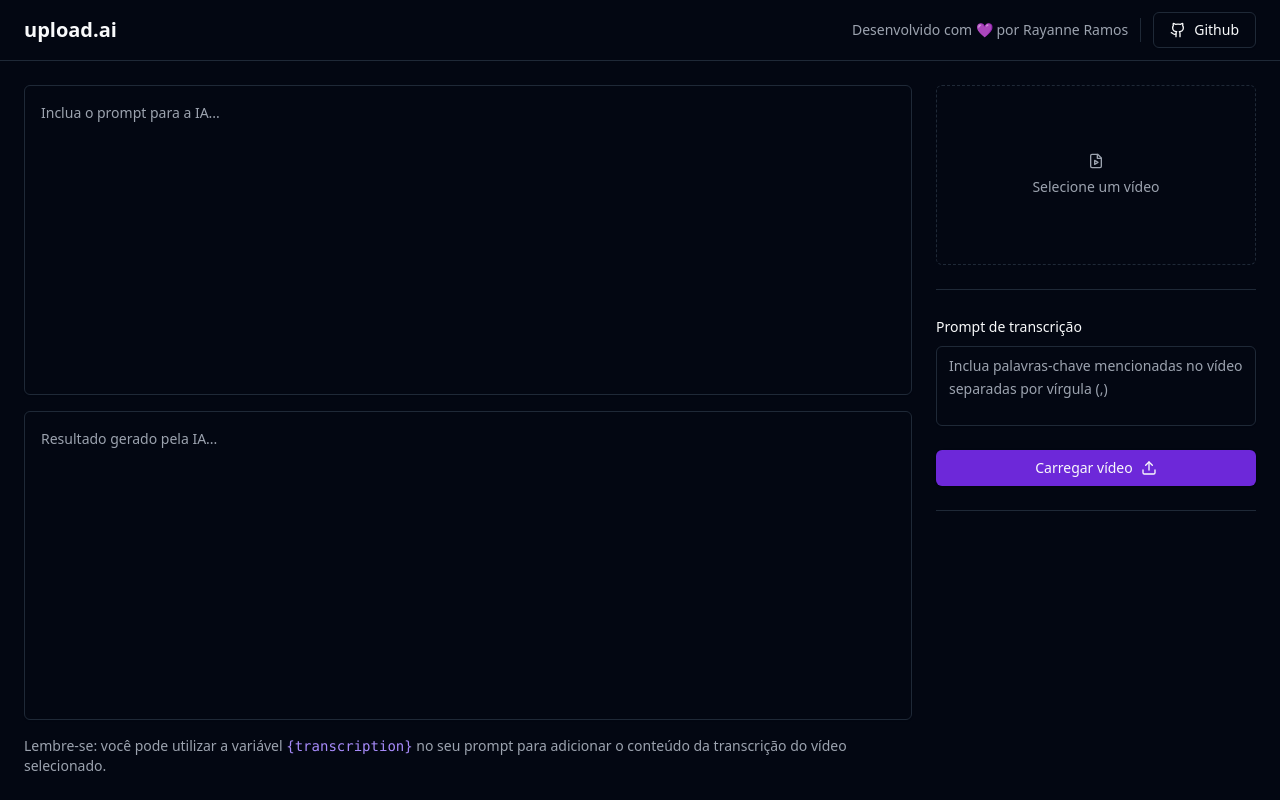
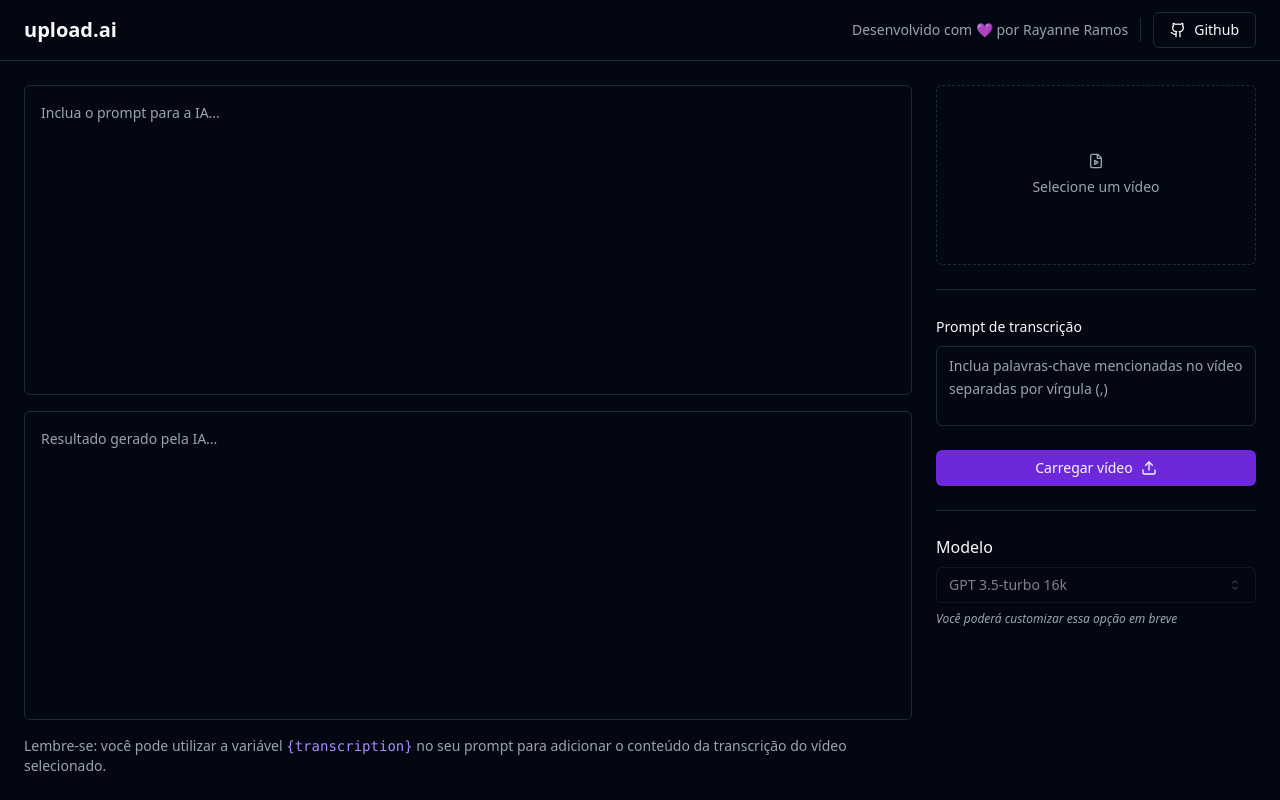
Before and after one commit to RayanneRamos/upload-ai-web, a React (Vite) app: page / in a window 1280 px wide. Built offline with nearby package versions, Linux system fonts and the light colour scheme.

Commit message:
criando a parte do modelo do prompt

```diff
--- a/src/App.tsx
+++ b/src/App.tsx
@@ -3,6 +3,13 @@ import { FileVideo, Github, Upload } from "lucide-react";
 import { Separator } from "./components/ui/separator";
 import { Textarea } from "./components/ui/textarea";
 import { Label } from "./components/ui/label";
+import {
+  Select,
+  SelectContent,
+  SelectItem,
+  SelectTrigger,
+} from "./components/ui/select";
+import { SelectValue } from "@radix-ui/react-select";
 
 export function App() {
   return (
@@ -73,7 +80,20 @@ export function App() {
           </form>
           <Separator />
           <form className="space-y-6">
-            <div className="space-y-1"></div>
+            <div className="space-y-2">
+              <label>Modelo</label>
+              <Select disabled defaultValue="gpt3.5">
+                <SelectTrigger>
+                  <SelectValue />
+                </SelectTrigger>
+                <SelectContent>
+                  <SelectItem value="gpt3.5">GPT 3.5-turbo 16k</SelectItem>
+                </SelectContent>
+              </Select>
+              <span className="block text-xs text-muted-foreground italic">
+                Você poderá customizar essa opção em breve
+              </span>
+            </div>
           </form>
         </aside>
       </main>
```
